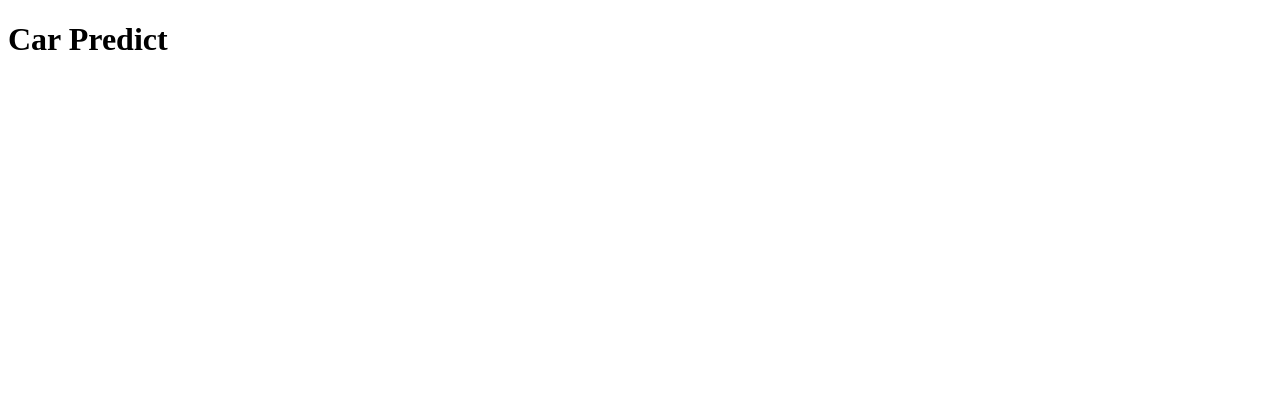
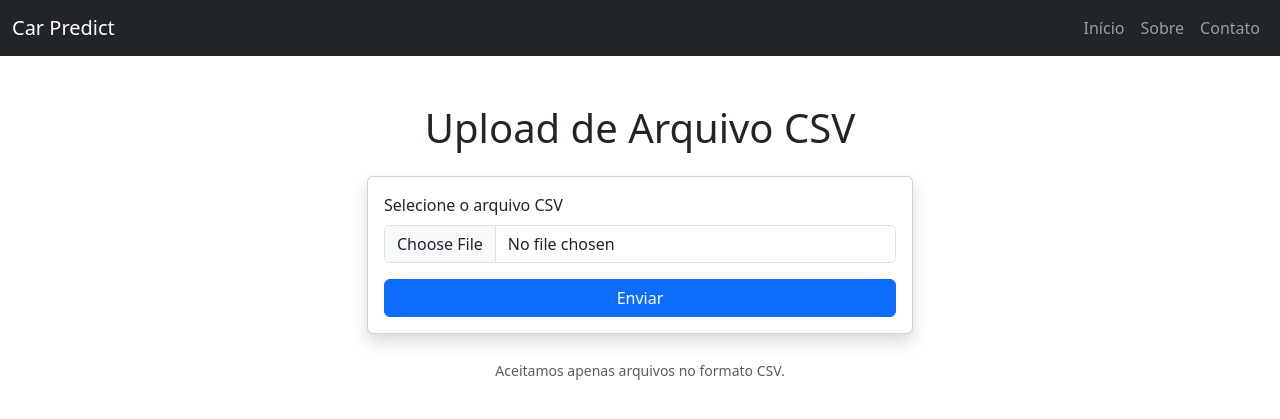
Before and after one commit to ViniciusGuterres/python-final-project, a Django app: page / in a window 1280 px wide. Before the commit the part shown is almost empty. Shown: the top 419 px of the page. Run offline with Django 5.2, Linux system fonts and the light colour scheme; some libraries are stand-ins or nearby versions.

Commit message:
layout upload csv

```diff
--- a/car_predict_site/app/templates/index.html
+++ b/car_predict_site/app/templates/index.html
@@ -1,11 +1,60 @@
 <!DOCTYPE html>
 <html lang="en">
 <head>
-    <meta charset="UTF-8">
-    <meta name="viewport" content="width=device-width, initial-scale=1.0">
-    <title>Car Predict</title>
+  <meta charset="UTF-8">
+  <meta name="viewport" content="width=device-width, initial-scale=1.0">
+  <title>Car Predict</title>
+  <!-- Bootstrap CSS -->
+  <link href="https://cdn.jsdelivr.net/npm/bootstrap@5.3.0-alpha3/dist/css/bootstrap.min.css" rel="stylesheet">
 </head>
 <body>
-    <h1>Car Predict</h1>
+  <nav class="navbar navbar-expand-lg navbar-dark bg-dark">
+    <div class="container-fluid">
+      <a class="navbar-brand" href="#">Car Predict</a>
+      <button class="navbar-toggler" type="button" data-bs-toggle="collapse" data-bs-target="#navbarNav" aria-controls="navbarNav" aria-expanded="false" aria-label="Toggle navigation">
+        <span class="navbar-toggler-icon"></span>
+      </button>
+      <div class="collapse navbar-collapse" id="navbarNav">
+        <ul class="navbar-nav ms-auto">
+          <li class="nav-item">
+            <a class="nav-link" href="#">Início</a>
+          </li>
+          <li class="nav-item">
+            <a class="nav-link" href="#">Sobre</a>
+          </li>
+          <li class="nav-item">
+            <a class="nav-link" href="#">Contato</a>
+          </li>
+        </ul>
+      </div>
+    </div>
+  </nav>
+
+  <div class="container mt-5">
+    <div class="row justify-content-center">
+      <div class="col-md-6">
+        <h1 class="text-center mb-4">Upload de Arquivo CSV</h1>
+        <div class="card shadow">
+          <div class="card-body">
+            <form id="csv-upload-form" action="/upload" method="post" enctype="multipart/form-data">
+              <div class="mb-3">
+                <label for="csvFile" class="form-label">Selecione o arquivo CSV</label>
+                <input type="file" class="form-control" id="csvFile" name="csvFile" accept=".csv" required>
+              </div>
+              <div class="d-grid">
+                <button type="submit" class="btn btn-primary">Enviar</button>
+              </div>
+            </form>
+          </div>
+        </div>
+        <div class="mt-4 text-center">
+          <small class="text-muted">Aceitamos apenas arquivos no formato CSV.</small>
+        </div>
+      </div>
+    </div>
+  </div>
+
+  <!-- Bootstrap JS -->
+  <script src="https://cdn.jsdelivr.net/npm/bootstrap@5.3.0-alpha3/dist/js/bootstrap.bundle.min.js"></script>
 </body>
 </html>
```
